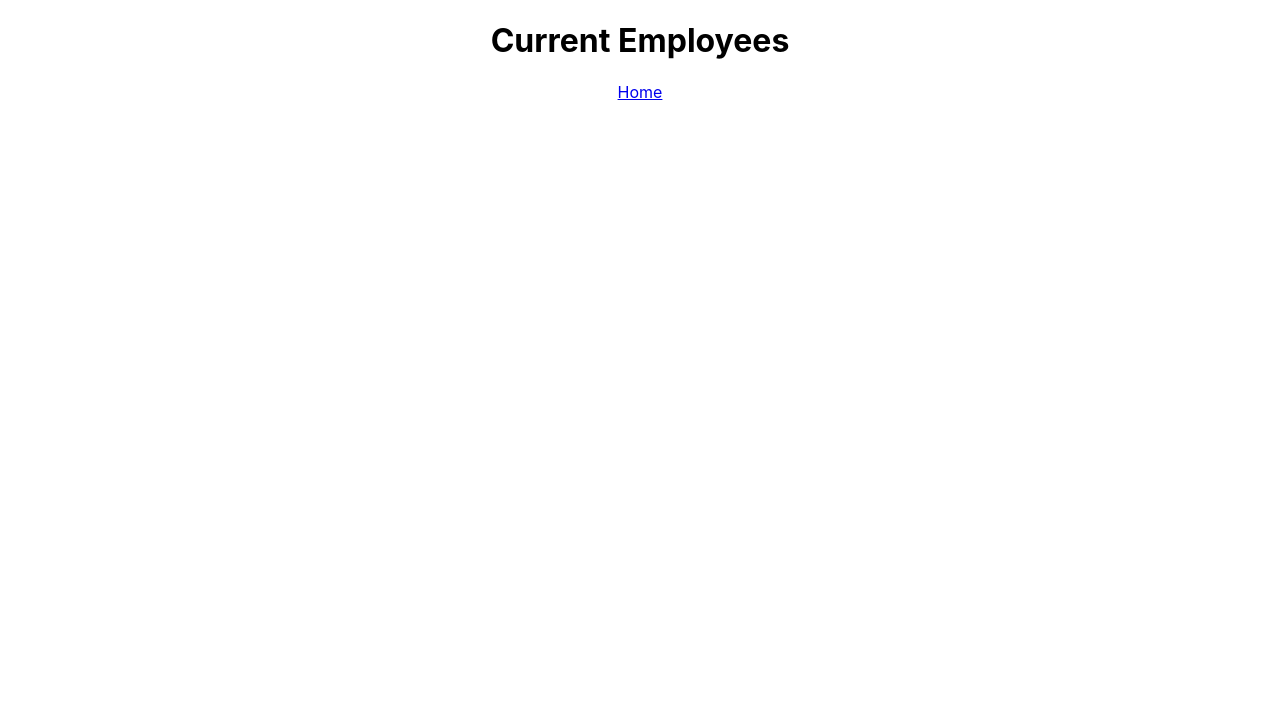
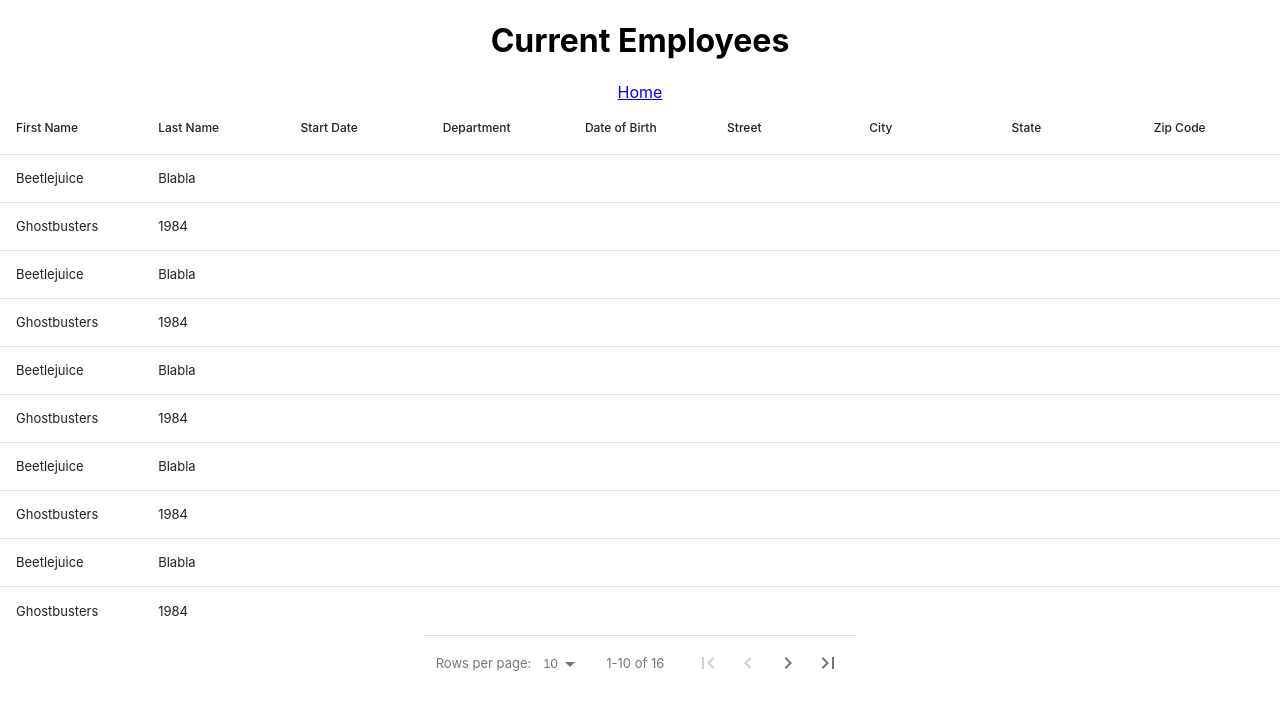
Before and after one commit to ToDestiny/WealthHealth-HRNet, a React (Create React App) app in the folder hr-net/: page /employee-list in a window 1280 px wide. Shown: the top 710 px of the page. Built offline with nearby package versions, Linux system fonts and the light colour scheme.

Commit message:
Feature: DataTables -> Ongoing

```diff
--- a/hr-net/package.json
+++ b/hr-net/package.json
@@ -8,6 +8,7 @@
     "@testing-library/react": "^13.4.0",
     "@testing-library/user-event": "^13.5.0",
     "react": "^18.2.0",
+    "react-data-table-component": "^7.5.3",
     "react-date-picker": "^9.0.0",
     "react-dom": "^18.2.0",
     "react-redux": "^8.0.4",
--- /dev/null
+++ b/hr-net/src/data/columns.js
@@ -0,0 +1,47 @@
+export const columns = [
+  {
+    name: 'First Name',
+    selector: (row) => row.firstName,
+    sortable: true,
+  },
+  {
+    name: 'Last Name',
+    selector: (row) => row.lastName,
+    sortable: true,
+  },
+  {
+    name: 'Start Date',
+    selector: (row) => row.startDate,
+    sortable: true,
+  },
+  {
+    name: 'Department',
+    selector: (row) => row.department,
+    sortable: true,
+  },
+  {
+    name: 'Date of Birth',
+    selector: (row) => row.dateOfBirth,
+    sortable: true,
+  },
+  {
+    name: 'Street',
+    selector: (row) => row.street,
+    sortable: true,
+  },
+  {
+    name: 'City',
+    selector: (row) => row.city,
+    sortable: true,
+  },
+  {
+    name: 'State',
+    selector: (row) => row.state,
+    sortable: true,
+  },
+  {
+    name: 'Zip Code',
+    selector: (row) => row.zip,
+    sortable: true,
+  },
+];
--- a/hr-net/src/pages/EmployeeList.jsx
+++ b/hr-net/src/pages/EmployeeList.jsx
@@ -1,4 +1,89 @@
 import React from 'react';
+import DataTable from 'react-data-table-component';
+import { columns } from '../data/columns';
+
+const data = [
+  {
+    id: 1,
+    firstName: 'Beetlejuice',
+    lastName: 'Blabla',
+  },
+  {
+    id: 2,
+    firstName: 'Ghostbusters',
+    lastName: '1984',
+  },
+  {
+    id: 3,
+    firstName: 'Beetlejuice',
+    lastName: 'Blabla',
+  },
+  {
+    id: 4,
+    firstName: 'Ghostbusters',
+    lastName: '1984',
+  },
+  {
+    id: 5,
+    firstName: 'Beetlejuice',
+    lastName: 'Blabla',
+  },
+  {
+    id: 6,
+    firstName: 'Ghostbusters',
+    lastName: '1984',
+  },
+  {
+    id: 7,
+    firstName: 'Beetlejuice',
+    lastName: 'Blabla',
+  },
+  {
+    id: 8,
+    firstName: 'Ghostbusters',
+    lastName: '1984',
+  },
+  {
+    id: 9,
+    firstName: 'Beetlejuice',
+    lastName: 'Blabla',
+  },
+  {
+    id: 10,
+    firstName: 'Ghostbusters',
+    lastName: '1984',
+  },
+  {
+    id: 11,
+    firstName: 'Beetlejuice',
+    lastName: 'Blabla',
+  },
+  {
+    id: 12,
+    firstName: 'Ghostbusters',
+    lastName: '1984',
+  },
+  {
+    id: 13,
+    firstName: 'Beetlejuice',
+    lastName: 'Blabla',
+  },
+  {
+    id: 14,
+    firstName: 'Ghostbusters',
+    lastName: '1984',
+  },
+  {
+    id: 15,
+    firstName: 'Beetlejuice',
+    lastName: 'Blabla',
+  },
+  {
+    id: 16,
+    firstName: 'Ghostbusters',
+    lastName: '1984',
+  },
+];
 
 function EmployeeList() {
   return (
@@ -8,6 +93,8 @@ function EmployeeList() {
         <h1>Current Employees</h1>
         <table id="employee-table" className="display" />
         <a href="/profile">Home</a>
+
+        <DataTable columns={columns} data={data} pagination />
       </div>
     </>
   );
--- a/hr-net/src/pages/Profile.jsx
+++ b/hr-net/src/pages/Profile.jsx
@@ -18,6 +18,10 @@ const initialState = {
   city: '',
   zip: '',
 };
+
+const Button = styled.button`
+  margin-top: 1rem;
+`;
 
 function Profile() {
   const [formValue, setFormValue] = useState(initialState);
@@ -125,7 +129,7 @@ function Profile() {
             placeholder="Select an option"
           />
         </form>
-        <button onClick={handleSubmit}>Save</button>
+        <Button onClick={handleSubmit}>Save</Button>
 
         <Modal open={openModal} onClose={() => setOpenModal(false)} />
       </div>
```
Also changed, not shown: 1 other file (tests, documents, lock files or other folders).
